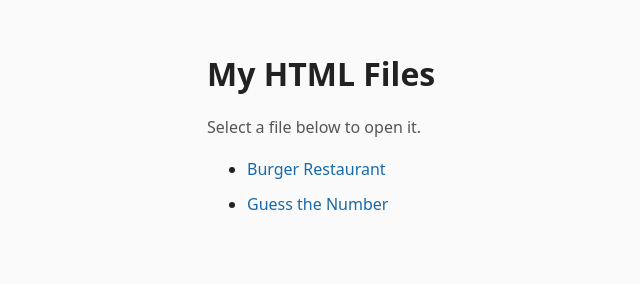
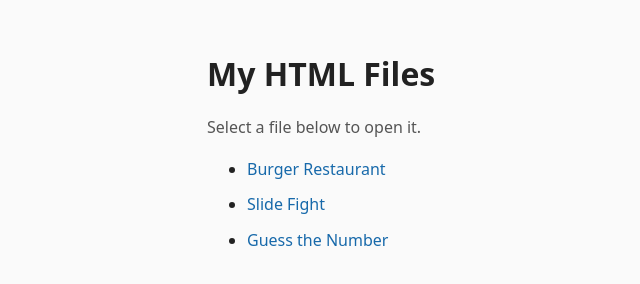
Before and after one commit to NJames99/test-game, a plain HTML site: page index.html in a window 1280 px wide. Shown: the whole page, without its empty margins (53-693 px from the left). Drawn offline with Linux system fonts and the light colour scheme.

Commit message:
Add link to Slide Fight in index.html

```diff
--- a/index.html
+++ b/index.html
@@ -27,6 +27,7 @@
   <ul id="file-links">
     <!-- EDIT THIS LIST: Add one list item for each HTML file. -->
     <li><a href="BurgerRestaurant.html">Burger Restaurant</a></li>
+    <li><a href="/slide_fight_web/index.html">Slide Fight</a></li>
     <li><a href="number.html">Guess the Number</a></li>
     <!-- Example: <li><a href="my-file.html">My File</a></li> -->
   </ul>
```
